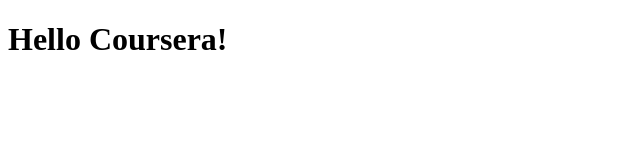
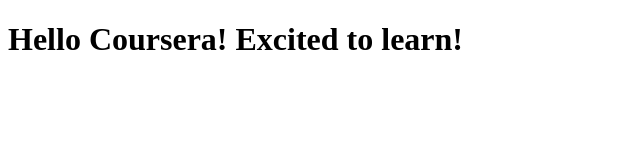
Before and after one commit to nallamala/coursera-JavaScript, a plain HTML site: page site/index.html in a window 1280 px wide. Shown: the whole page, without its empty margins (0-640 px from the left). Drawn offline with Linux system fonts and the light colour scheme.

Commit message:
Small edition to our page.

```diff
--- a/site/index.html
+++ b/site/index.html
@@ -4,6 +4,6 @@
 	<title>Hi Bharath!</title>
 </head>
 <body>
-<h1>Hello Coursera!</h1>
+<h1>Hello Coursera! Excited to learn!</h1>
 </body>
 </html>
```
